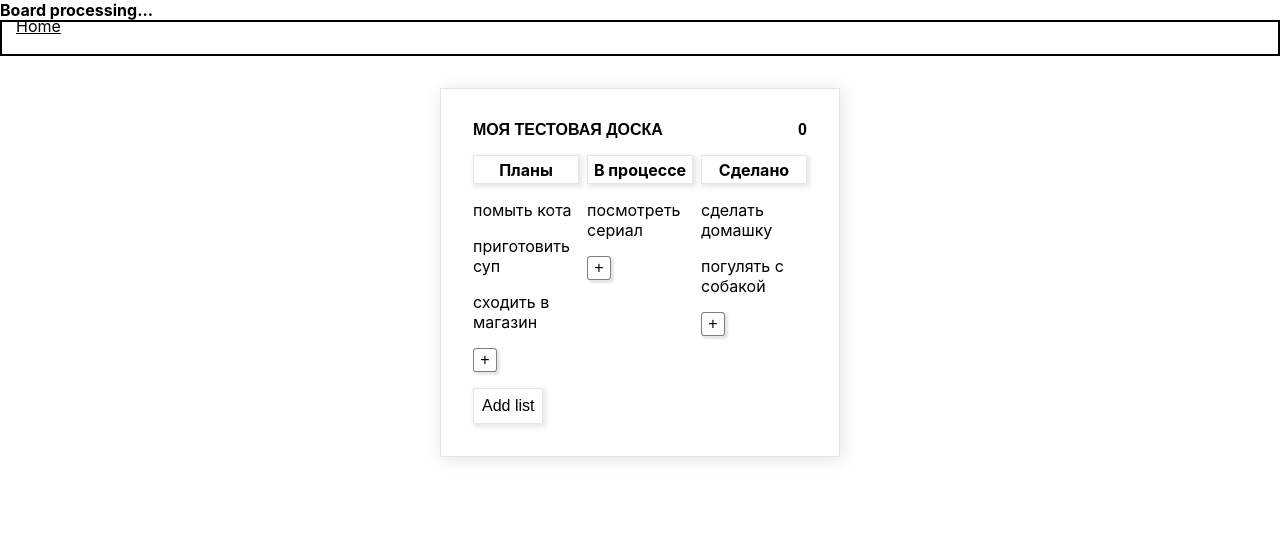
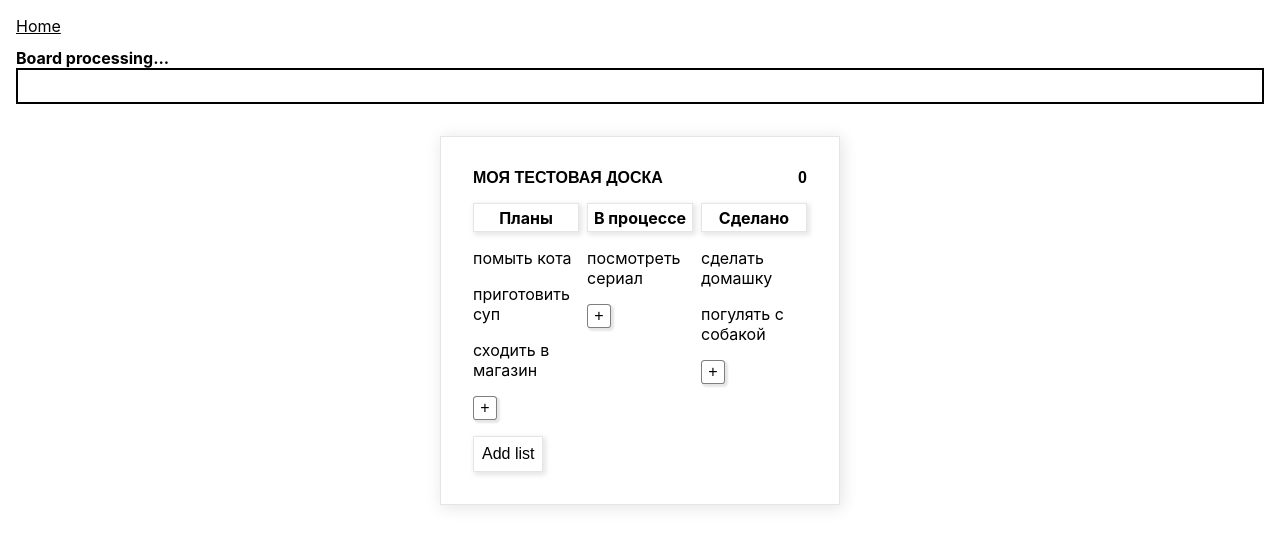
Before and after one commit to GaliaBonda/react-study-vol2, a React (Create React App) app: page /board/1 in a window 1280 px wide. Shown: the top 546 px of the page. Built offline with nearby package versions, Linux system fonts and the light colour scheme; no server answers.

Commit message:
progress bar in process

```diff
--- a/src/components/ProgressBar/ProgressBar.tsx
+++ b/src/components/ProgressBar/ProgressBar.tsx
@@ -1,3 +1,4 @@
+import { AxiosResponse } from 'axios';
 import React, { useEffect, useState } from 'react';
 import api from '../../api';
 import store from '../../store/store';
@@ -18,18 +19,21 @@ export default function ProgressBar(props: PropsType) {
 
 
   useEffect(() => {
+
+
         api.interceptors.request.use((config) => {
+
             // setDynamicWidth(0);
 
     if (config.url?.includes('login')) {
         return config;
         }
         store.dispatch({type: 'PROGRESS_BAR_ON'});
+        const interval = setInterval(() => {
+            console.log(interval);
 
-        const interval = setInterval(() => {
             setDynamicWidth((val) => {
                 let newVal = val + 1;
-                console.log('request', val);
 
                 if (newVal > 99 || !props.active) {
                     clearInterval(interval);
@@ -38,28 +42,17 @@ export default function ProgressBar(props: PropsType) {
             });
         }, 20);
 
+
         return config;
     });
 
-    // api.interceptors.response.use((res) => {
+    api.interceptors.response.use((res) => {
+        if ('accessToken' in res) return res;
 
-    //       console.log('lll');
-    //       store.dispatch({ type: 'PROGRESS_BAR_OFF' });
-    //       return new Promise(resolve =>
-    //         setTimeout(() => resolve(res), 6000));
 
-    //   })}, []);
-
-    api.interceptors.response.use((res) => {
-        // console.log('response');
-        // return new Promise(resolve =>
-        //     setTimeout(() => resolve(res), 6000))
-        // });
       const interval = setInterval(() => {
             setDynamicWidth((val) => {
                 let newVal = val + 1;
-                // console.log('response');
-                // console.log(val);
 
                 if (newVal > 99) {
                     clearInterval(interval);
@@ -68,45 +61,21 @@ export default function ProgressBar(props: PropsType) {
             });
         }, 1);
     if (dynamicWidth <= 100) {
-
         return new Promise(resolve => {
             setTimeout(() => {
-
                 store.dispatch({ type: 'PROGRESS_BAR_OFF' });
-        return resolve(res);
-    }, 100 - dynamicWidth + 500);
+                return resolve(res);
+            }, 100 - dynamicWidth + 500);
         });
-
-
     }
     store.dispatch({ type: 'PROGRESS_BAR_OFF' });
-
     return res;
     });
 
-   }, []);
+   },
+   []);
 
-//    useEffect(() => {
-//         const interval = setInterval(() => {
-//             setDynamicWidth((val) => {
-//                 let newVal = val + 1;
-//                 if (newVal > 99) {
-//                     clearInterval(interval);
-//                 }
-//                 return newVal;
-//             });
-//         }, 50);
-//    });
 
-    // useEffect(() => {
-    //     if (props.active && dynamicWidth <= 100) {
-    //         setBarVisible(true);
-    //     } else {
-    //         setBarVisible(false);
-    //     }
-    // });
-
-    // if (!barIsVisible) return null;
     return (<div className="progress-bar">
         <h2 className="progress-bar__title">{props.title}</h2>
         <div className="progress-bar__outer">
--- a/src/pages/Board/board.scss
+++ b/src/pages/Board/board.scss
@@ -10,6 +10,7 @@
     }
 
 .board {
+    margin-top: 2em;
     &__title {
         font-weight: 600;
         text-transform: uppercase;
--- a/src/pages/Home/home.scss
+++ b/src/pages/Home/home.scss
@@ -3,6 +3,10 @@
 *::before {
     box-sizing: border-box;
     font-size: 1rem;
+}
+
+body {
+    padding: 1em;
 }
 
 h1, h2, h3, h4, h5, h6 {
--- a/src/store/modules/board/actions.ts
+++ b/src/store/modules/board/actions.ts
@@ -1,11 +1,21 @@
 // import api from '/src/api';
 // import config from '/src/common/constants/api';
+import { AxiosResponse } from "axios";
 import { Dispatch } from "redux";
 import api from "../../../api";
 import IBoard from "../../../common/interfaces/IBoard";
 
 export const getBoard = (id: string) => async (dispatch: Dispatch) => {
   try {
+    let res: AxiosResponse & {accessToken: string} = await api.post('/login', {
+      email: "test@gmail.com", password: "testpass"
+  });
+  api.interceptors.request.use(function (config) {
+      const token = res.accessToken;
+      if (config.headers) config.headers.Authorization =  'Bearer ' + token;
+
+      return config;
+  });
     const data: { board: IBoard } = await api.get(`/board/${id}`);
     dispatch({ type: 'GET_BOARD', payload: { ...data, id: id } });
   } catch (e) {
```
